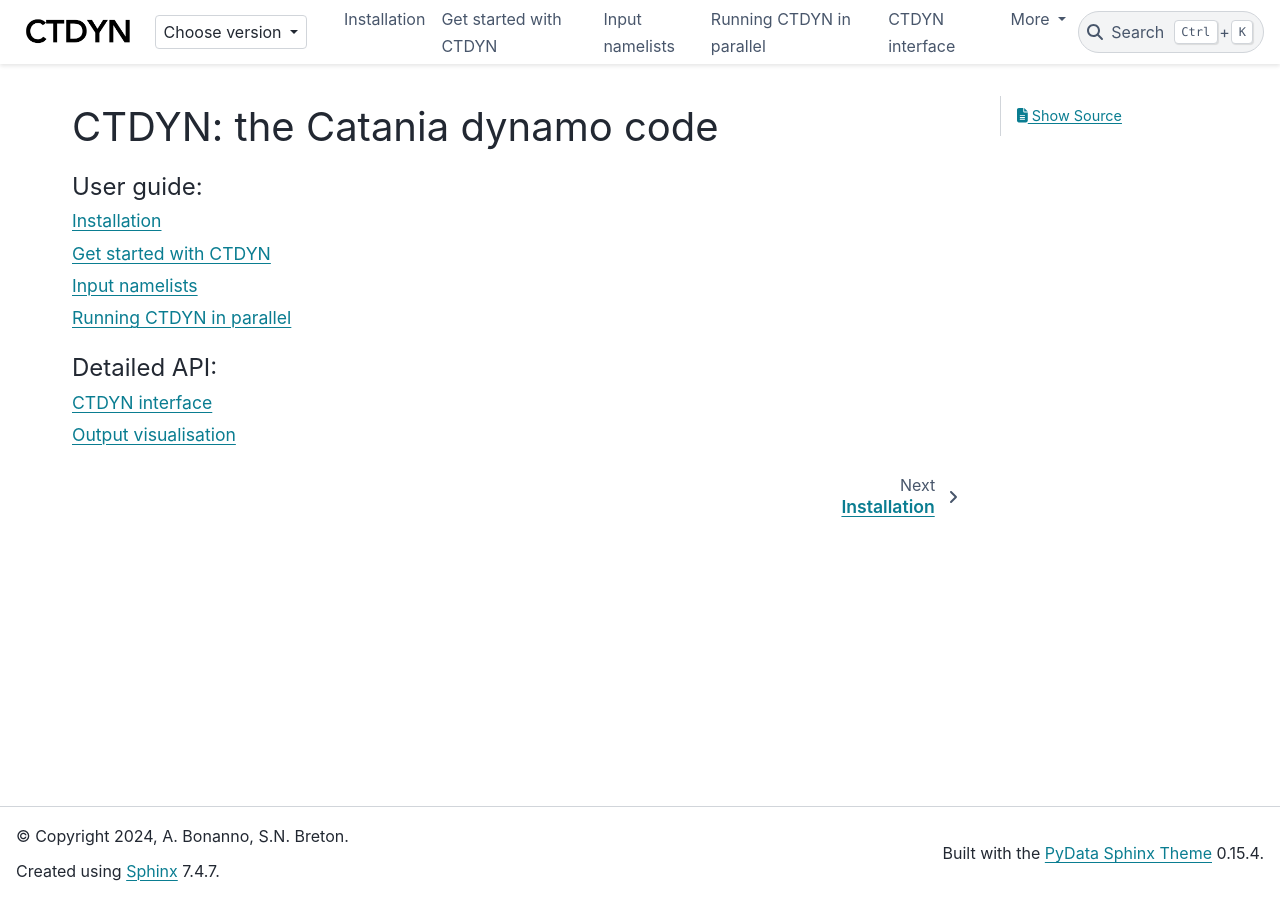
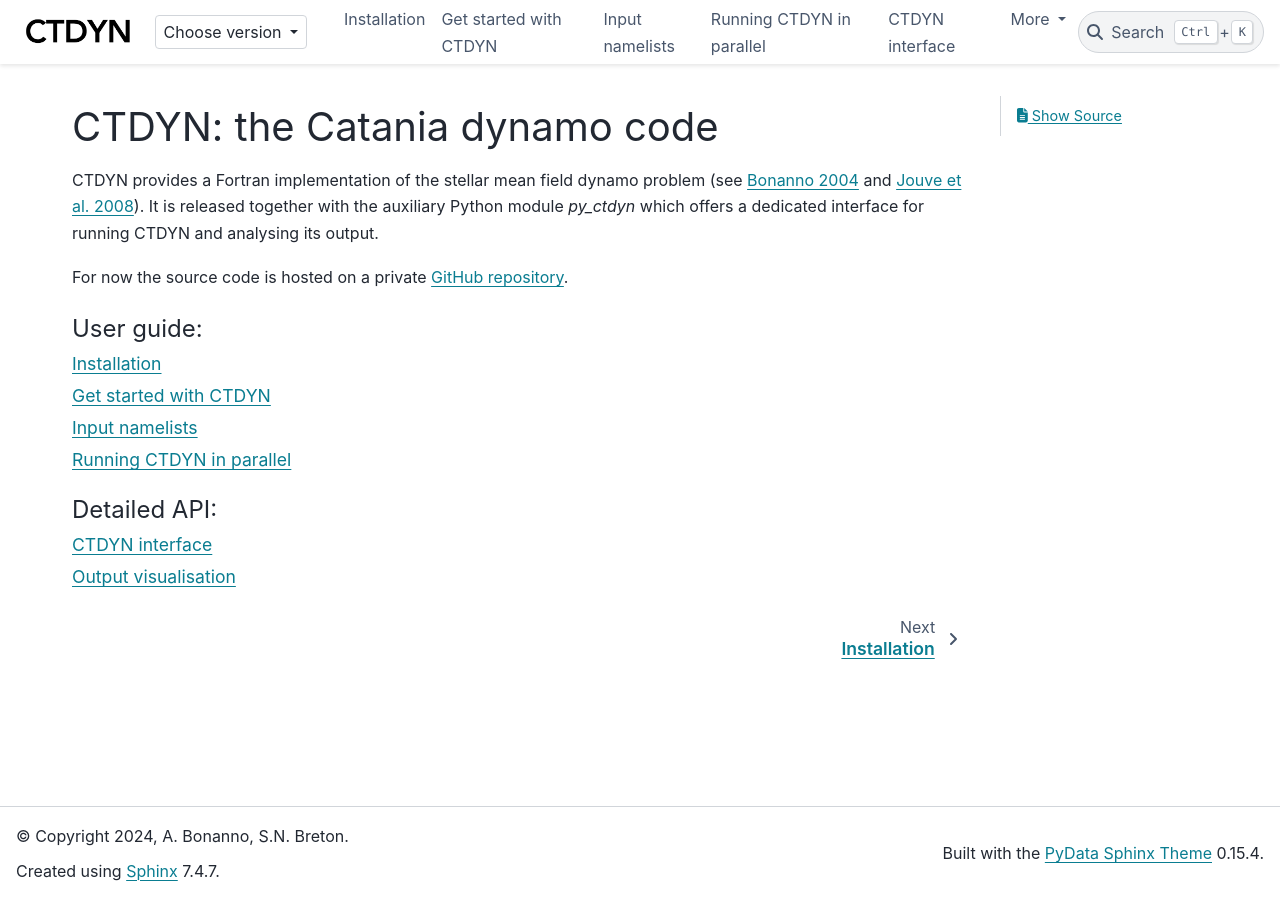
Before and after one commit to sybreton/CTDYN, a Sphinx documentation site: the page built from docs/source/index.rst, in a window 1280 px wide. Built offline with Sphinx 7.4.7 and the PyData theme 0.15.4, drawn with Linux system fonts in a browser that asks for light colours.

Commit message:
Update documentation

```diff
--- a/docs/source/index.rst
+++ b/docs/source/index.rst
@@ -5,6 +5,14 @@
 
 CTDYN: the Catania dynamo code
 =================================
+
+CTDYN provides a Fortran implementation of the stellar mean field dynamo problem
+(see `Bonanno 2004 <https://ui.adsabs.harvard.edu/abs/2004MSAIS...4...17B/abstract>`_
+and `Jouve et al. 2008 <https://ui.adsabs.harvard.edu/abs/2008A%26A...483..949J/abstract>`_).
+It is released together with the auxiliary Python module `py_ctdyn` which offers
+a dedicated interface for running CTDYN and analysing its output.
+
+For now the source code is hosted on a private `GitHub repository <https://github.com/sybreton/CTDYN>`_.
 
 .. toctree::
    :maxdepth: 1
--- a/docs/source/usage/api/interface.rst
+++ b/docs/source/usage/api/interface.rst
@@ -3,6 +3,8 @@ CTDYN interface
 
 .. autofunction:: py_ctdyn.get_ctdyn_dir
 
+.. autofunction:: py_ctdyn.parse_input_file
+
 .. autofunction:: py_ctdyn.run_ctdyn
 
 .. autofunction:: py_ctdyn.set_default_inlist
```
